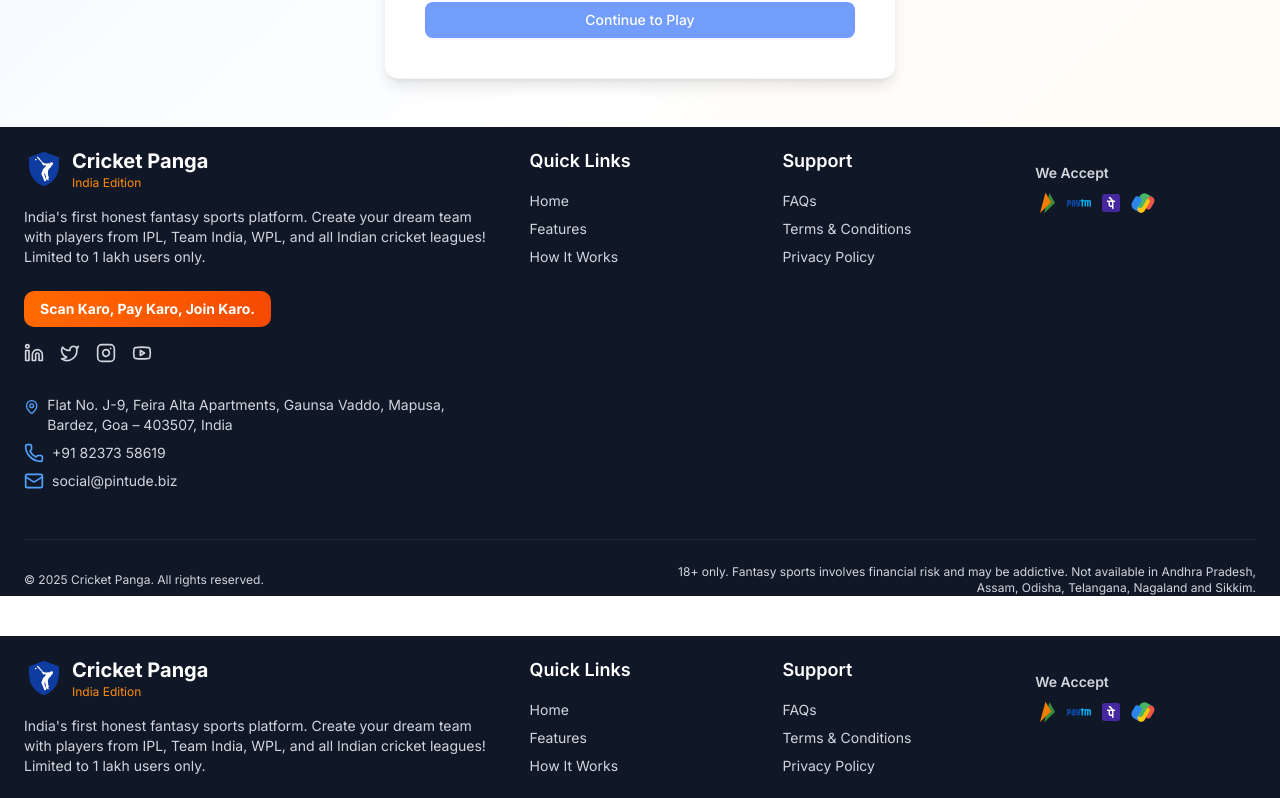
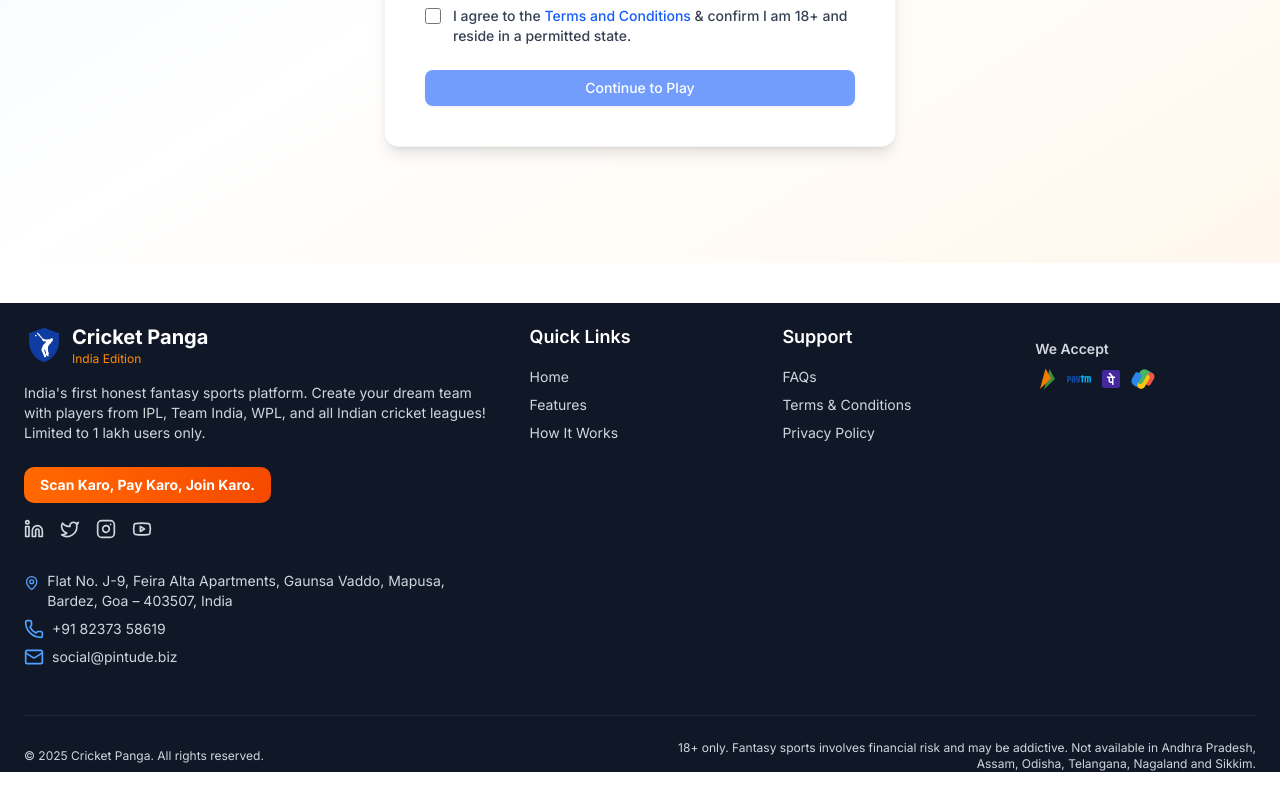
Before and after one commit to saisreesatyassss/cricket-web-app-start, a Next.js app: page /early-access in a window 1280 px wide. Shown: the part 577-1375 px from the top of the page. After the commit the page ends 1349 px from the top, so only its background shows below. Built offline with nearby package versions, Linux system fonts and the light colour scheme.

Commit message:
footer fixeed

```diff
--- a/src/app/early-access/page.tsx
+++ b/src/app/early-access/page.tsx
@@ -192,7 +192,7 @@
 import Link from "next/link";
 import { useState } from "react";
 import { Button } from "@/components/ui/button";
-import { Footer } from "@/components/footer";
+// import { Footer } from "@/components/footer";
  import React, { ChangeEvent, FormEvent } from 'react';
 
 // Reminder: Keep this list updated based on current legal regulations for online gaming in India.
@@ -471,7 +471,7 @@
         </div>
       </main>
 
-      <Footer />
+      {/* <Footer /> */}
     </div>
   );
 }
```
